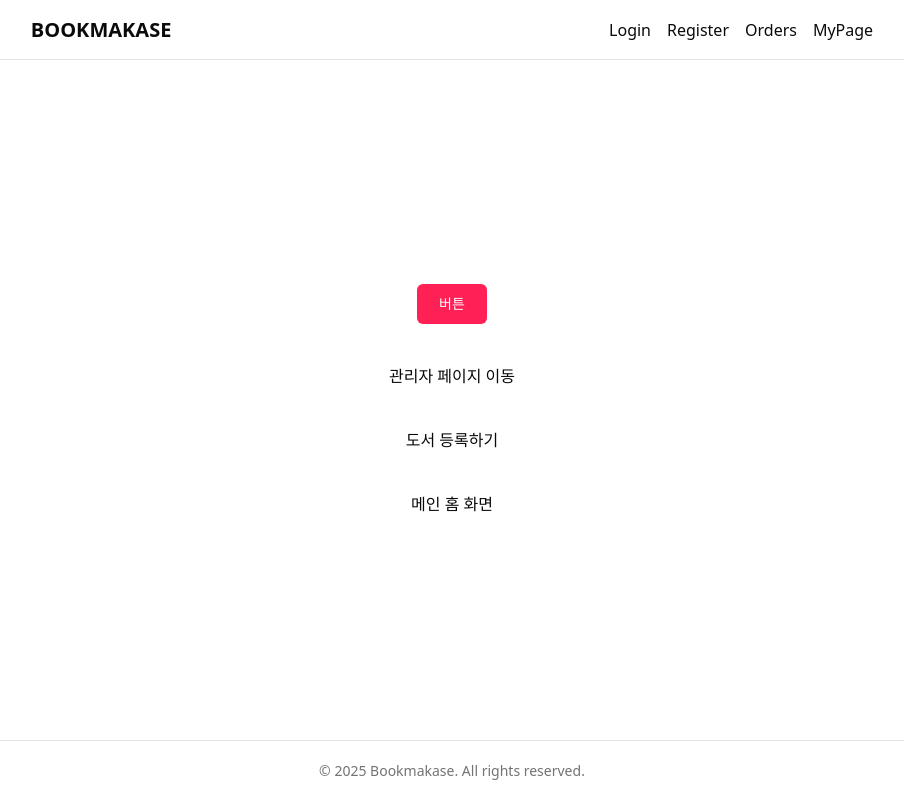
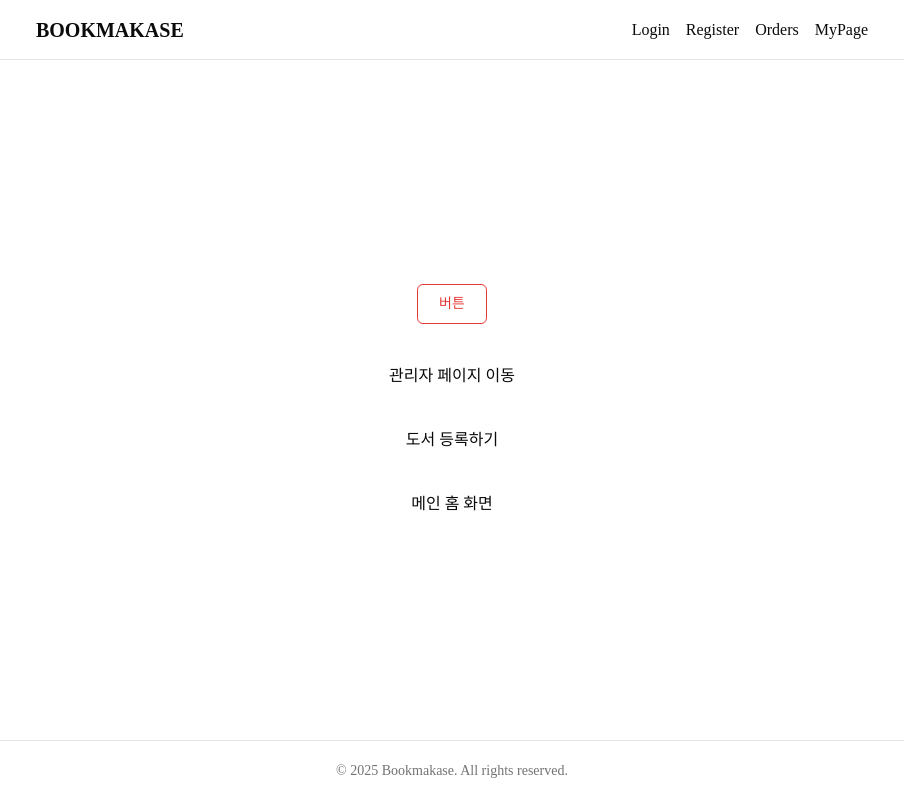
Before and after one commit to bookmakase/bookmakase-fe, a Next.js app: page / in a window 1280 px wide. Shown: the whole page, without its empty margins (188-1092 px from the left). Built offline with nearby package versions, Linux system fonts and the light colour scheme; a web font is replaced by a local one.

Commit message:
Feat: #5 - 컬러, 폰트, apiPath 상수값 설정 (#6)
- 커스텀 컬러 설정
- 부크크 폰트 설정
- apiPath 파일 생성

```diff
--- a/src/app/(home)/page.tsx
+++ b/src/app/(home)/page.tsx
@@ -4,8 +4,12 @@ import Link from "next/link";
 export default function Home() {
   return (
     <main className="w-full min-h-[calc(100vh-120px)] flex flex-col gap-10 justify-center items-center">
-      <Button>버튼</Button>
-      <Link href={"/admin"}>관리자 페이지 이동</Link>
+      <Button color="cancel" variant="outline">
+        버튼
+      </Button>
+      <Link href={"/admin"} className="font-bookk-bold">
+        관리자 페이지 이동
+      </Link>
       <Link href={"/admin/add-book"}>도서 등록하기</Link>
       <h1>메인 홈 화면</h1>
     </main>
--- /dev/null
+++ b/src/app/fonts.css
@@ -0,0 +1,11 @@
+@font-face {
+  font-family: "BookkMyungjo_Bold";
+  src: url("/fonts/BookkMyungjo_Bold.ttf") format("truetype");
+  font-display: swap;
+}
+
+@font-face {
+  font-family: "BookkMyungjo_Light";
+  src: url("/fonts/BookkMyungjo_Light.ttf") format("truetype");
+  font-display: swap;
+}
--- a/src/app/globals.css
+++ b/src/app/globals.css
@@ -1,5 +1,6 @@
 @import "tailwindcss";
 @import "tw-animate-css";
+@import "./fonts.css";
 
 @custom-variant dark (&:is(.dark *));
 
@@ -41,6 +42,16 @@
   --radius-md: calc(var(--radius) - 2px);
   --radius-lg: var(--radius);
   --radius-xl: calc(var(--radius) + 4px);
+
+  /* 커스텀 컬러 */
+  --color-main: #00c471;
+  --color-cancel: #e53935;
+  --color-light-gray: #e0e0e0;
+  --color-dark-gray: #666;
+
+  /* 폰트 */
+  --font-bookk-bold: "BookkMyungjo_Bold", "sans-serif";
+  --font-bookk-light: "BookkMyungjo_Light", "sans-serif";
 }
 
 :root {
--- a/src/app/layout.tsx
+++ b/src/app/layout.tsx
@@ -3,13 +3,13 @@ import "./globals.css";
 import { QueryClientProvider } from "@tanstack/react-query";
 import { queryClient } from "@/lib/queryClient";
 import { ReactQueryDevtools } from "@tanstack/react-query-devtools";
-import { Noto_Sans_KR } from "next/font/google";
+// import { Noto_Sans_KR } from "next/font/google";
 
-const notoSansKR = Noto_Sans_KR({
-  subsets: ["latin"], // 영문 + 한글
-  variable: "--font-noto-sans-kr", // CSS 변수 이름
-  // weight: ["400", "700"],      // 필요하면 가중치 지정
-});
+// const notoSansKR = Noto_Sans_KR({
+//   subsets: ["latin"], // 영문 + 한글
+//   variable: "--font-noto-sans-kr", // CSS 변수 이름
+//   weight: ["400", "700"],      // 필요하면 가중치 지정
+// });
 
 export const metadata: Metadata = {
   title: "Bookmarkase",
@@ -23,7 +23,8 @@ export default function RootLayout({
 }>) {
   return (
     <html lang="ko">
-      <body className={`${notoSansKR.variable} w-full min-h-sc`}>
+      {/* <body className={`${notoSansKR.variable} w-full min-h-sc`}> */}
+      <body className={`font-bookk-light w-full min-h-sc`}>
         <QueryClientProvider client={queryClient}>
           {children}
           <ReactQueryDevtools initialIsOpen={false} />
--- a/src/components/ui/Button.tsx
+++ b/src/components/ui/Button.tsx
@@ -12,7 +12,7 @@ interface ButtonProps extends React.ButtonHTMLAttributes<HTMLButtonElement> {
     | "lg-full"
     | "full";
   variant?: "fill" | "outline";
-  color?: "rose" | "violet";
+  color?: "main" | "cancel";
   rounded?: "sm" | "md" | "lg" | "full";
   isLoading?: boolean;
   loadingText?: string;
@@ -22,7 +22,7 @@ interface ButtonProps extends React.ButtonHTMLAttributes<HTMLButtonElement> {
 export default function Button({
   size = "sm",
   variant = "fill",
-  color = "rose",
+  color = "main",
   rounded = "sm",
   className,
   isLoading = false,
@@ -54,17 +54,18 @@ export default function Button({
 
         // 스타일 및 컬러
         variant === "fill" &&
-          color === "rose" &&
-          "bg-rose-500 text-white hover:bg-rose-600 active:bg-rose-700",
+          color === "main" &&
+          "bg-main text-white hover:bg-main/90 active:bg-main/80", // ✅ 변경
         variant === "fill" &&
-          color === "violet" &&
-          "bg-violet-500 text-white hover:bg-violet-600 active:bg-violet-700",
+          color === "cancel" &&
+          "bg-cancel text-white hover:bg-cancel/90 active:bg-cancel/80",
+
         variant === "outline" &&
-          color === "rose" &&
-          "border border-rose-500 text-rose-500 bg-[rgba(255,255,255,0.1)] hover:bg-rose-600 hover:text-white active:bg-rose-700",
+          color === "main" &&
+          "border border-main text-main bg-[rgba(255,255,255,0.1)] hover:bg-main hover:text-white active:bg-main/80", // ✅ 변경
         variant === "outline" &&
-          color === "violet" &&
-          "border border-violet-500 text-violet-500 bg-[rgba(255,255,255,0.1)] hover:bg-violet-600 hover:text-white active:bg-violet-700",
+          color === "cancel" &&
+          "border border-cancel text-cancel bg-[rgba(255,255,255,0.1)] hover:bg-cancel hover:text-white active:bg-cancel",
 
         // disabled 스타일 (색, 투명도)
         "disabled:bg-gray-300 disabled:opacity-50 hover:disabled:bg-gray-300",
--- /dev/null
+++ b/src/constants/apiPath.ts
@@ -0,0 +1,13 @@
+export const api = {
+  auth: {},
+  users: {},
+  books: {},
+  orders: {},
+  cart: {},
+  admin: {},
+  reviews: {
+    list: (bookId: string | number) =>
+      `${process.env.NEXT_PUBLIC_API_URL}/v1/books/${bookId}/reviews`,
+  },
+  comments: {},
+};
```
Also changed, not shown: 2 other files (tests, documents, lock files or other folders).
